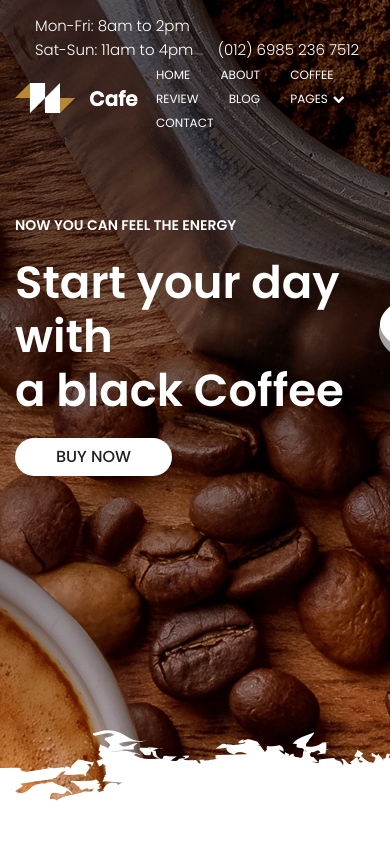
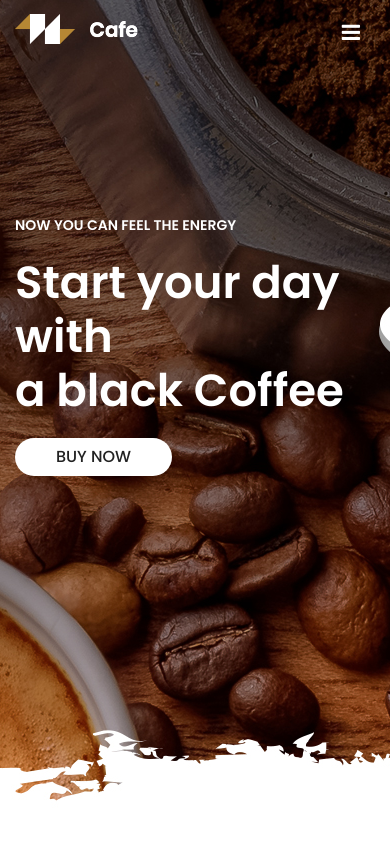
Before and after one commit to NadaHamdy88/Coffe, a plain HTML site: page index.html in a window 390 px wide. Shown: the top 844 px of the page. Drawn offline with Linux system fonts and the light colour scheme.

Commit message:
change media

```diff
--- a/css/style.css
+++ b/css/style.css
@@ -124,6 +124,51 @@ ul{
     background: rgba(20, 2, 0, 0.8);
 }
 /* media for header */
+@media(max-width:575px){
+    .header-top{
+        display: none;
+    }
+    .header-content{
+        display: block;
+    }
+    .navbar{
+        position: fixed;
+        width: 100%;
+        height: 100%;
+        top: 0px;
+        left: -250px;
+    }
+    .navbar > ul{
+        position: absolute;
+        height: 100%;
+        width: 250px;
+        margin: 0;
+        padding: 0;
+        left: 0;
+        background: rgba(20, 2, 0, 0.8);
+        z-index: 2;
+        transition: all 0.4s ease;
+    }
+    .navbar > ul > li{
+        display: block;
+    }
+    .navbar > ul > li > a{
+    display: block;
+    padding: 20px 22px 5px 15px;
+    }
+    .header i.icon{
+    display: block;
+    }
+    .arrow{
+        position: absolute;
+        right: 0;
+        padding-right: 15px;
+    }
+    .active{
+    left: 0;
+        transition: all 0.4s ease;
+    }
+}
 @media(min-width:401px) and (max-width:768px){
     .header-top{
         display: none;
```
